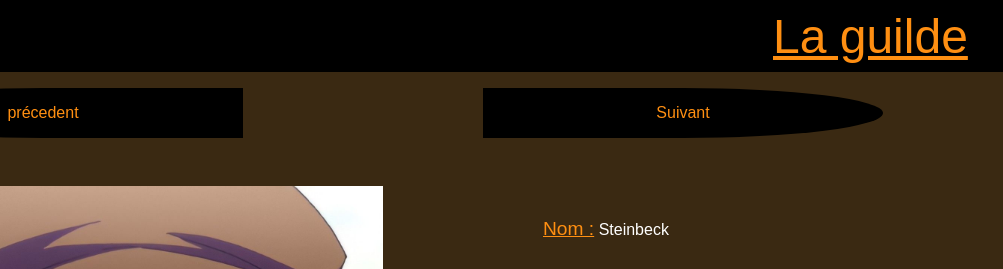
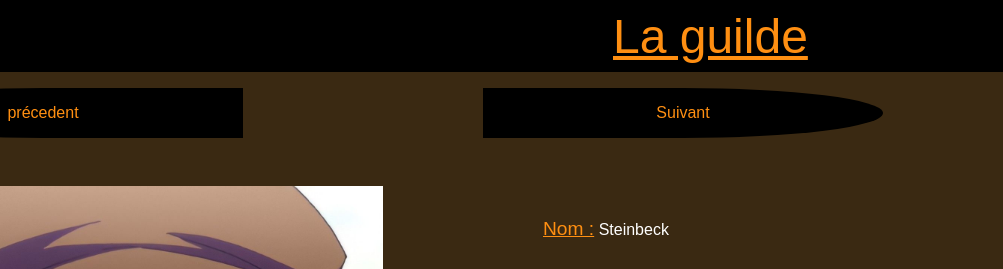
Before and after one commit to thino-yoshi/projet-bungo, a website: page g-john.html in a window 1280 px wide. Shown: the top 269 px of the page, 277-1280 px from the left. Drawn offline with Linux system fonts and the light colour scheme.

Commit message:
exercice examen

```diff
--- a/scss/style.scss
+++ b/scss/style.scss
@@ -84,21 +84,21 @@ header {
 .organisation-p {
   text-align: center;
   color: #ff8f12;
-  padding-left: 20rem;
+  padding-left: 25rem;
   font-size: 3rem;
   text-decoration: underline;
 }
 .organisation-p-g {
   text-align: center;
   color: #ff8f12;
-  padding-left: 50rem;
+  padding-left: 40rem;
   font-size: 3rem;
   text-decoration: underline;
 }
 .organisation-p-m {
   text-align: center;
   color: #ff8f12;
-  padding-left: 50rem;
+  padding-left: 40rem;
   font-size: 3rem;
   text-decoration: underline;
 }
```
Also changed, not shown: css/style.css.
